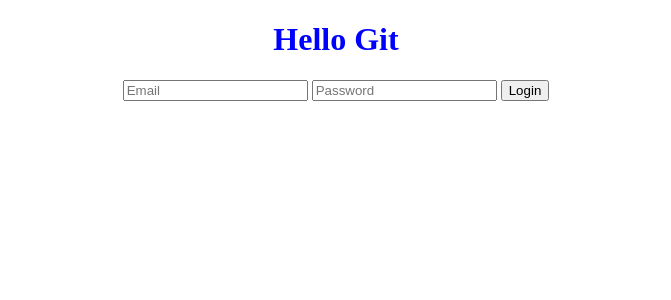
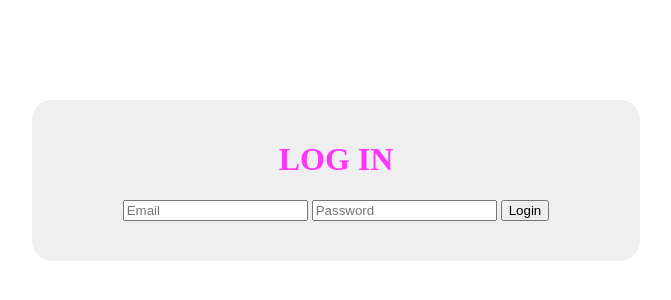
Before and after one commit to Honeysmoke712/black-kat-app, a plain HTML site: page index.html in a window 1280 px wide. Shown: the whole page, without its empty margins (304-975 px from the left). Drawn offline with Linux system fonts and the light colour scheme.

Commit message:
updated theme
updated the text and added some new styling

```diff
--- a/index.html
+++ b/index.html
@@ -7,8 +7,9 @@
     <link rel="stylesheet" href="style.css">
 </head>
 <body>
+    <div class="body">
     <h1>
-        Hello Git
+        <strong>LOG IN</strong>
     </h1>
     <form>
         <input type="email" placeholder="Email"/>
@@ -16,5 +17,6 @@
         <input type="submit" value="Login"/>
     </form>
     <script src="script.js"></script>
+</div>
 </body>
 </html>
--- a/style.css
+++ b/style.css
@@ -1,7 +1,18 @@
+
+.body {
+    margin: 100px auto;
+    border-radius: 20px;
+    width: 45%;
+    background-color: #efefeff6;
+    padding-top: 20px;
+    padding-bottom: 40px;
+    padding-left: 20px;
+    padding-right: 20px;
+}
 h1 {
    text-align: center;
-   color: blue;
-   font-weight: 600;
+   color: #ff35fc;
+   font-weight: 800;
 }
 
 form {
```
